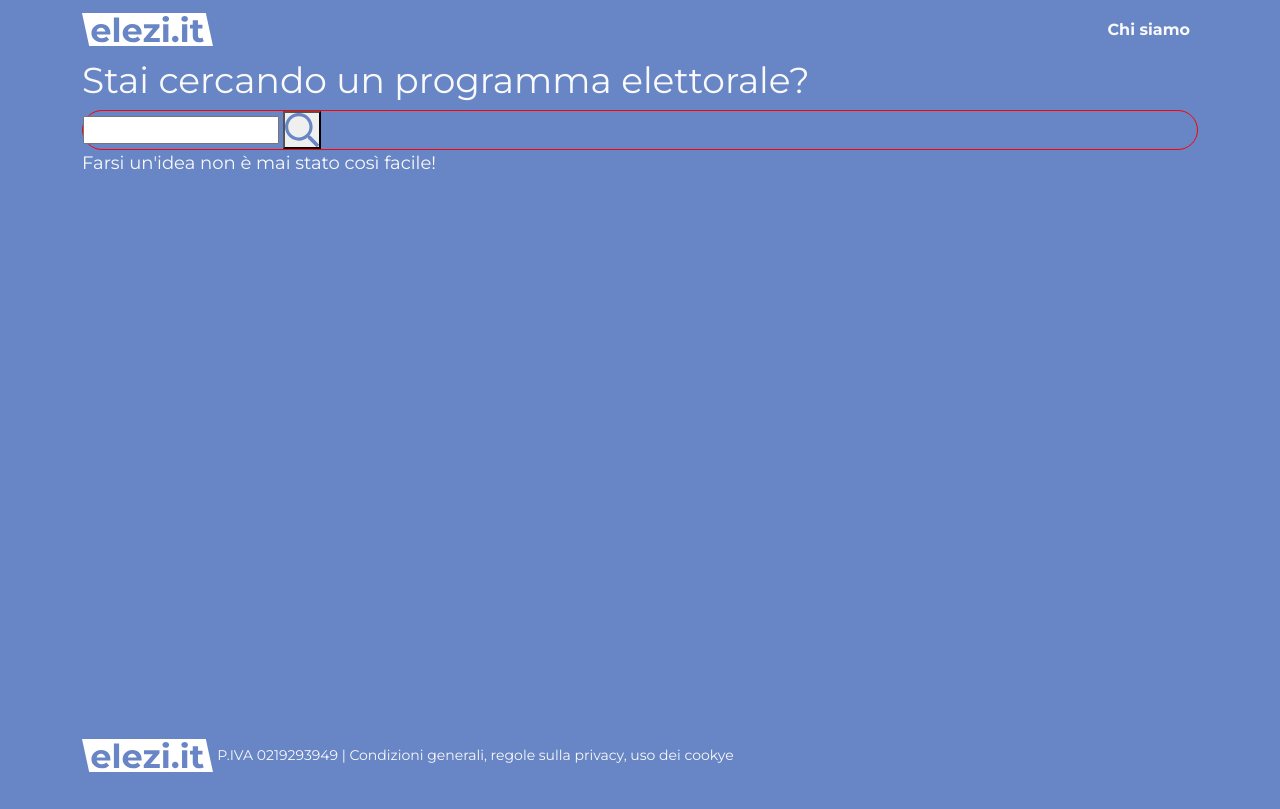
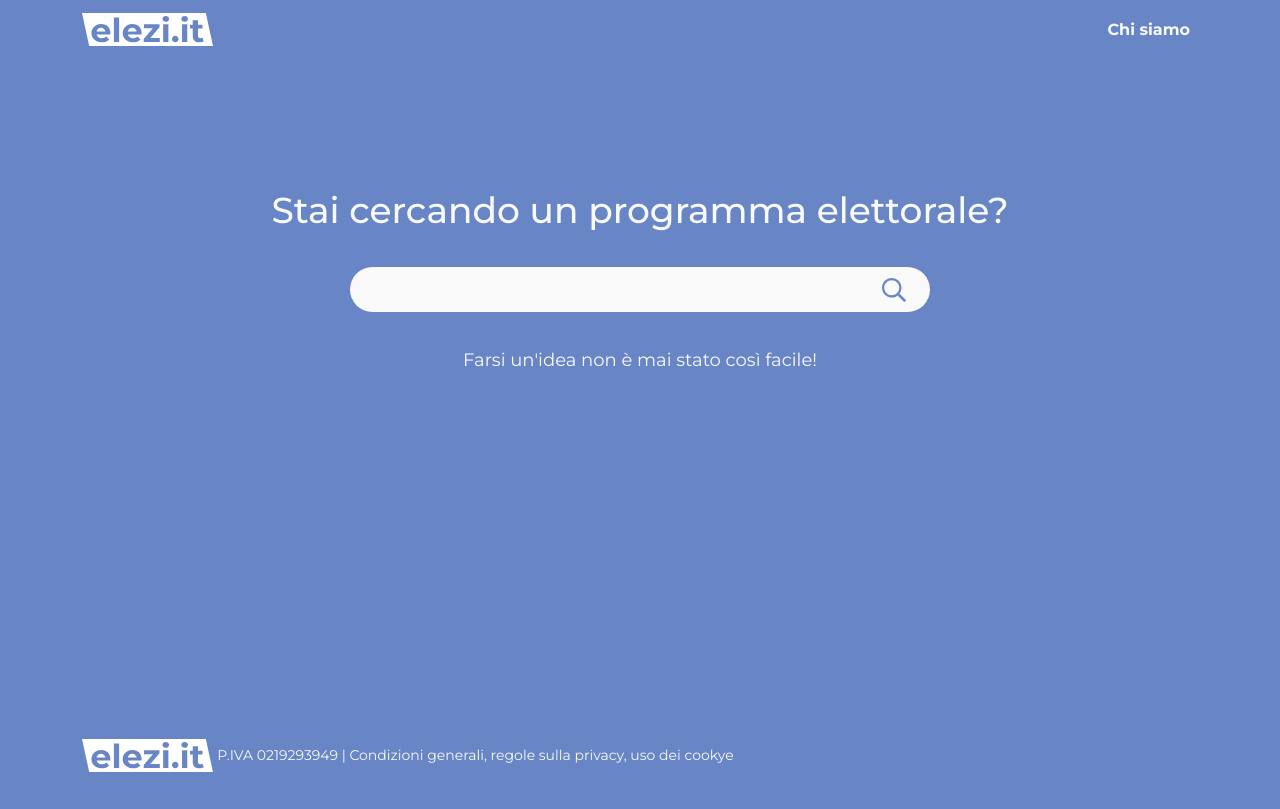
Before and after one commit to EmanueleGurini/elezi.it, a plain HTML site: page index.html in a window 1280 px wide. Drawn offline with nearby package versions, Linux system fonts and the light colour scheme.

Commit message:
Fix section search

```diff
--- a/index.html
+++ b/index.html
@@ -9,7 +9,7 @@
 	<link rel="stylesheet" href="style.css">
 	<link rel="preconnect" href="https://fonts.googleapis.com">
 	<link rel="preconnect" href="https://fonts.gstatic.com" crossorigin>
-	<link href="https://fonts.googleapis.com/css2?family=Montserrat:ital,wght@0,400;0,700;1,400;1,700&display=swap" rel="stylesheet">
+	<link href="https://fonts.googleapis.com/css2?family=Montserrat:ital,wght@0,400;0,500;0,600;0,700;1,400;1,500;1,600;1,700&display=swap" rel="stylesheet">
 </head>
 <body>
 	<section class="navbar navbar-expand-lg navbar-light" style="background-color: #6886C5;">
@@ -24,18 +24,20 @@
 			</div>
 		</div>
 	</section>
-	<section class="searchWrapper container-fluid bg-primary-color" style="height: 680px;">
-		<div class="search container">
-			<h2 class="secondary-color">Stai cercando un programma elettorale?</h2>
-			<form class="search__inputBox" id="search__inputBox">
-				<input class="search__input" type="text">
-				<button>
-					<span>
-						<img src="./img/search-icon.svg" alt="">
-					</span>
-				</button>
-			</form>
-			<p class="secondary-color">Farsi un'idea non è mai stato così facile!</p>
+	<section class="searchWrapper container-fluid bg-primary-color">
+		<div class="search container"">
+			<h2 class="secondary-color text-center">Stai cercando un programma elettorale?</h2>
+			<div class="searchBar__components  ps-3 pe-4">
+				<form class="searchBar__form" id="search__inputBox">
+					<input class="searchBar__input" type="text">
+					<button class="searchBar__btn">
+						<span>
+							<img src="./img/search-icon.svg" alt="search logo elezi searchbar">
+						</span>
+					</button>
+				</form>
+			</div>
+			<p class="secondary-color text-center">Farsi un'idea non è mai stato così facile!</p>
 		</div>
 	</section> <!-- end section search -->
 
--- a/style.css
+++ b/style.css
@@ -1,7 +1,10 @@
 
-body {
-	font-family: 'Montserrat', sans-serif;
-}
+
+
+/*-------------------------------------------------------------
+			GLOBAL
+-------------------------------------------------------------*/
+body {font-family: 'Montserrat', sans-serif;}
 
 .primary-color {color : #6886C5;}
 .secondary-color {color: #F9F9F9 !important;}
@@ -13,11 +16,24 @@ h1 {font-size : 36px; font-weight: 700;}
 h2 {font-size : 36px;}
 p {font-size : 18px;}
 
+/*-------------------------------------------------------------
+			HEADER
+-------------------------------------------------------------*/
+/*-------------------------------------------------------------
+			SECTION SEARCH
+-------------------------------------------------------------*/
+.searchWrapper {height: 680px;}
+.search {padding-top: 130px;}
+.searchBar__components {background-color: #F9F9F9;border-radius: 35px;margin: 0 auto;width: 580px;}
+.searchBar__form {display: flex;height: 45px;margin:35px 0;justify-content: space-between;}
+.searchBar__form > input {background-color: transparent;border: none;color: #6886C5;font-weight: 500;width: 95% ;}
+.searchBar__form > input:focus {outline: none;}
+.searchBar__form > button {background-color: transparent;border: none;}
+.searchBar__btn > span > img {height: 24px;}
 
-.search__inputBox {
-	border: 1px solid red;
-	border-radius: 35px;
-}
+@media (max-width: 767px) {
+	.search {padding-top: 85px;}
+      }
 
 
 
```
